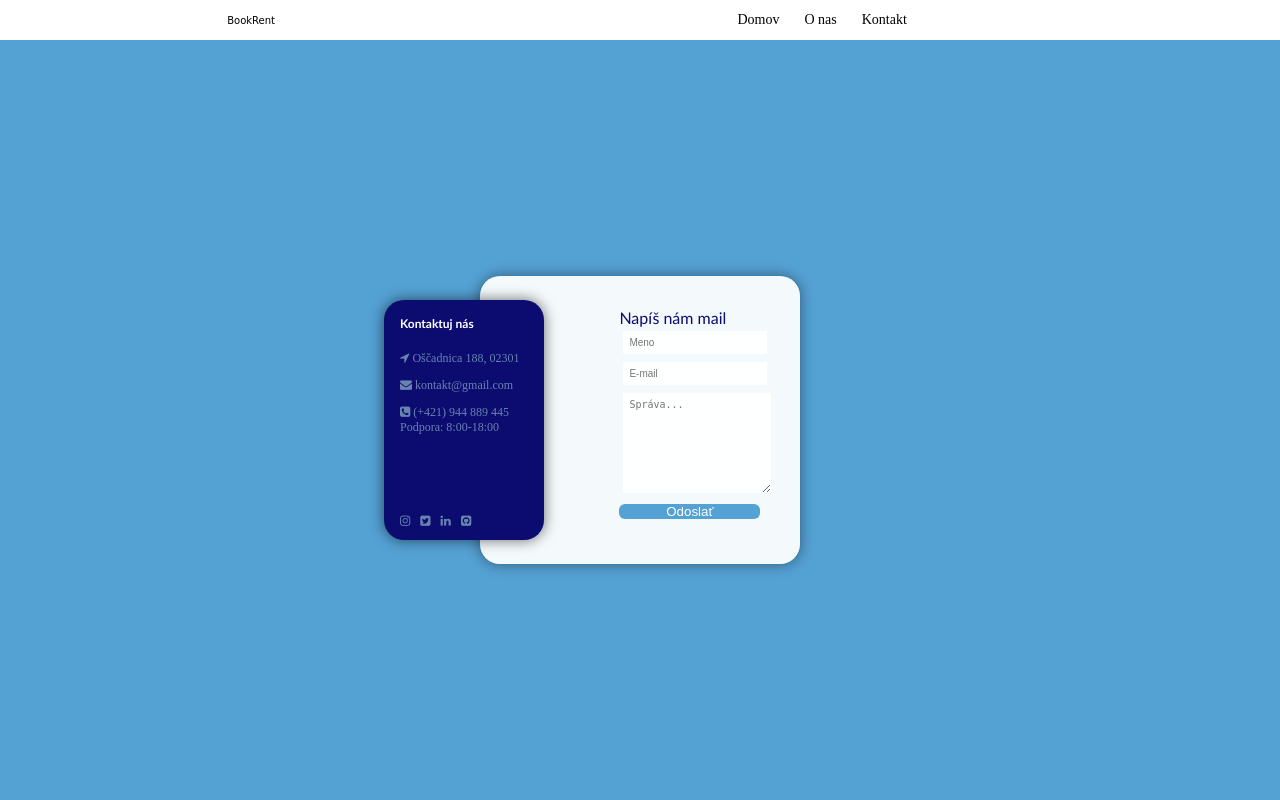
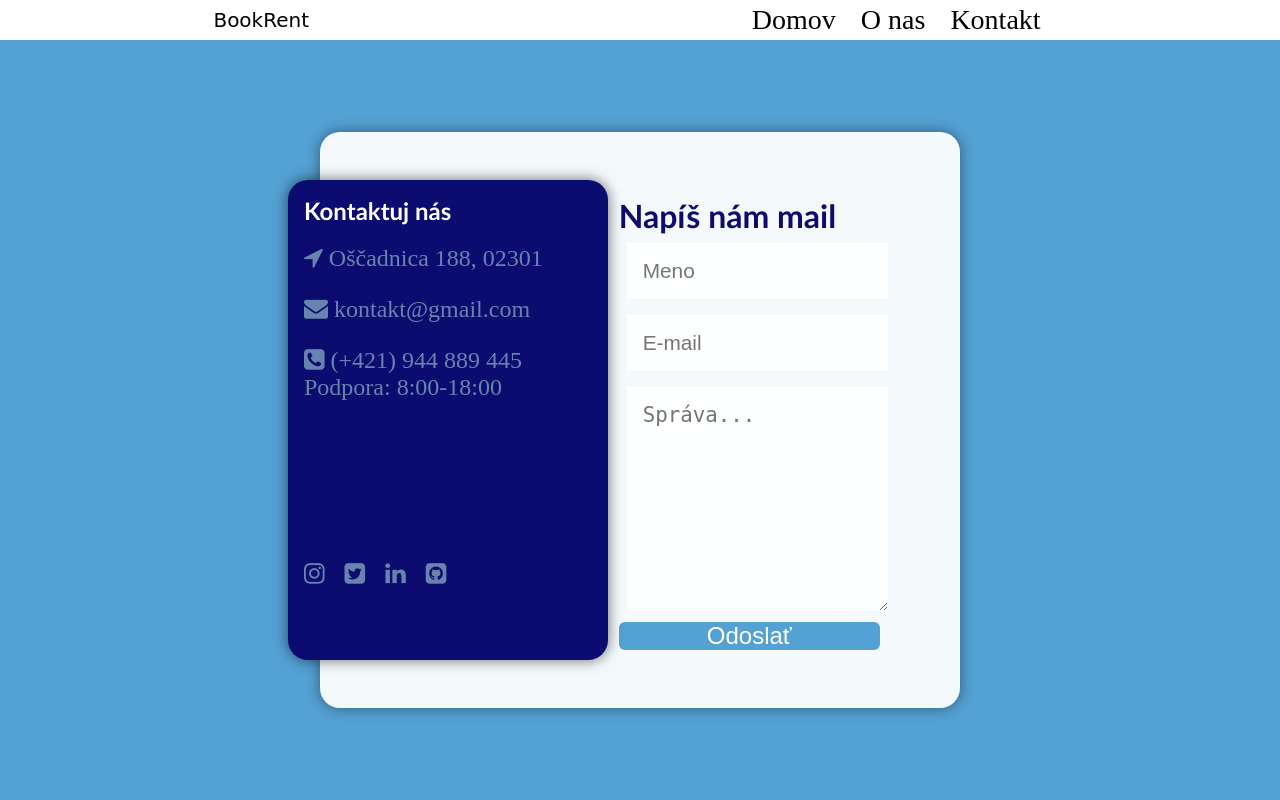
Before and after one commit to PeterKulas/VAII_Semestr-lnaPr, a PHP site: page /kontakt.html in a window 1280 px wide. Run offline with PHP 8.4, Linux system fonts and the light colour scheme; some libraries are stand-ins or nearby versions.

Commit message:
Skusanie responzibility

```diff
--- a/Checkpoint1/kontakt.html
+++ b/Checkpoint1/kontakt.html
@@ -17,9 +17,9 @@
             <li>Domov</li>
             <li>O nas</li>
             <li>Kontakt
-            </li>
         </ul>
     </div>
+
     <div class="contact-container">
         <div class="contact-form-container">
             <div class="white-space"></div>
--- a/Checkpoint1/style.css
+++ b/Checkpoint1/style.css
@@ -2,6 +2,10 @@
   margin: 0;
   padding: 0;
   box-sizing: border-box;
+}
+
+html {
+  font-size: 100%;
 }
 
 body {
@@ -14,30 +18,25 @@ body {
   justify-content: space-around;
   align-items: center;
   background-color: rgba(255, 255, 255, 0.932);
-  font-size: 10px;
+  font-size: 20px;
   height: 5%;
 }
+
 .navbar-container span {
   font-family: cursive;
-}
-
-.web-logo {
-  border-radius: 15px;
-  width: 100px;
-  margin-left: 40px;
 }
 
 .navbar-list {
   display: flex;
   justify-content: flex-end;
+  align-items: center;
   list-style-type: none;
-  padding: 8px;
+  padding: 16px;
   gap: 15px;
-  margin-right: 10%;
 }
 
 .navbar-list li {
-  font-size: 14px;
+  font-size: 28px;
   margin-right: 10px;
 }
 
@@ -49,14 +48,15 @@ body {
   justify-content: center;
   align-items: center;
   height: 95%;
+  width: auto;
   background-color: #54a1d4;
 }
 
 .contact-form-container {
   position: absolute;
   display: flex;
-  width: 20rem;
-  height: 18rem;
+  width: 40rem;
+  height: 36rem;
   background-color: rgba(255, 255, 255, 0.932);
   border-radius: 20px;
   box-shadow: 0px 0px 13px 1px rgba(0, 0, 0, 0.38);
@@ -64,31 +64,38 @@ body {
 
 .contact-form {
   font-family: "Gill Sans", "Gill Sans MT", Calibri, "Trebuchet MS", sans-serif;
-  margin-top: 32px;
   flex-direction: column;
+  width: 17.5rem;
+  margin-right: 80px;
+  margin-top: 64px;
 }
 
 .contact-form span {
   color: rgb(12, 12, 112);
+  font-size: 2rem;
+  font-weight: bold;
 }
 
 .contact-form input,
 .contact-form textarea {
-  font-size: 10px;
+  font-size: 1.3rem; /*20px*/
   color: #aaa9a9;
   background-color: rgba(255, 255, 255, 0.932);
   border: none;
-  padding: 6px;
-  margin: 4px;
+  padding: 16px;
+  margin: 8px;
+  width: 100%;
 }
 
 .contact-btn {
-  width: 78%;
+  width: 100%;
   background-color: #54a1d4;
   color: white;
   border: none;
   border-radius: 6px;
+  font-size: 24px;
 }
+
 .contact-btn:hover,
 .contact-btn:active {
   cursor: pointer;
@@ -99,18 +106,29 @@ body {
   width: 50%;
 }
 
+/*StackOverFlow @media*/
+@media only screen and (max-width: 800px) {
+  .contact-info,
+  .white-space {
+    display: none;
+  }
+  .contact-form-container {
+    width: fit-content;
+  }
+}
+
 .contact-info {
   position: absolute;
   z-index: 9;
-  width: 10rem;
-  height: 15rem;
+  width: 20rem;
+  height: 30rem;
   background-color: rgb(12, 12, 112);
   box-shadow: 0px 0px 13px 1px rgba(0, 0, 0, 0.5);
   padding: 16px;
   color: #afdddf91;
-  font-size: 12px;
+  font-size: 24px;
   border-radius: 20px;
-  margin-left: -22rem;
+  margin-left: -30%;
 }
 
 .contact-info h4 {
@@ -121,16 +139,16 @@ body {
 
 .contact-info ul {
   list-style: none;
-  margin-bottom: 80px;
+  margin-bottom: 160px;
 }
 
 .contact-info li {
-  margin-bottom: 12px;
+  margin-bottom: 24px;
 }
 
 .ci-footer {
   display: flex;
-  gap: 10px;
+  gap: 20px;
 }
 
 /*********** About Styles **********/
@@ -144,10 +162,12 @@ body {
 }
 
 .about-context {
-  width: 400px;
-  padding: 15px;
+  width: 50vw; /*800px*/
+  height: max-content;
+  padding: 3rem;
   background-color: rgba(255, 255, 255, 0.932);
   border-radius: 14px;
+  box-shadow: 0px 0px 13px 1px rgba(0, 0, 0, 0.5);
 }
 
 .about-container h2 {
@@ -158,7 +178,7 @@ body {
 }
 
 .about-container p {
-  font-size: 12px;
+  font-size: 28px;
   margin-bottom: 10px;
 }
 
```
Also changed, not shown: Checkpoint1/about.html (+16 -4 lines).
